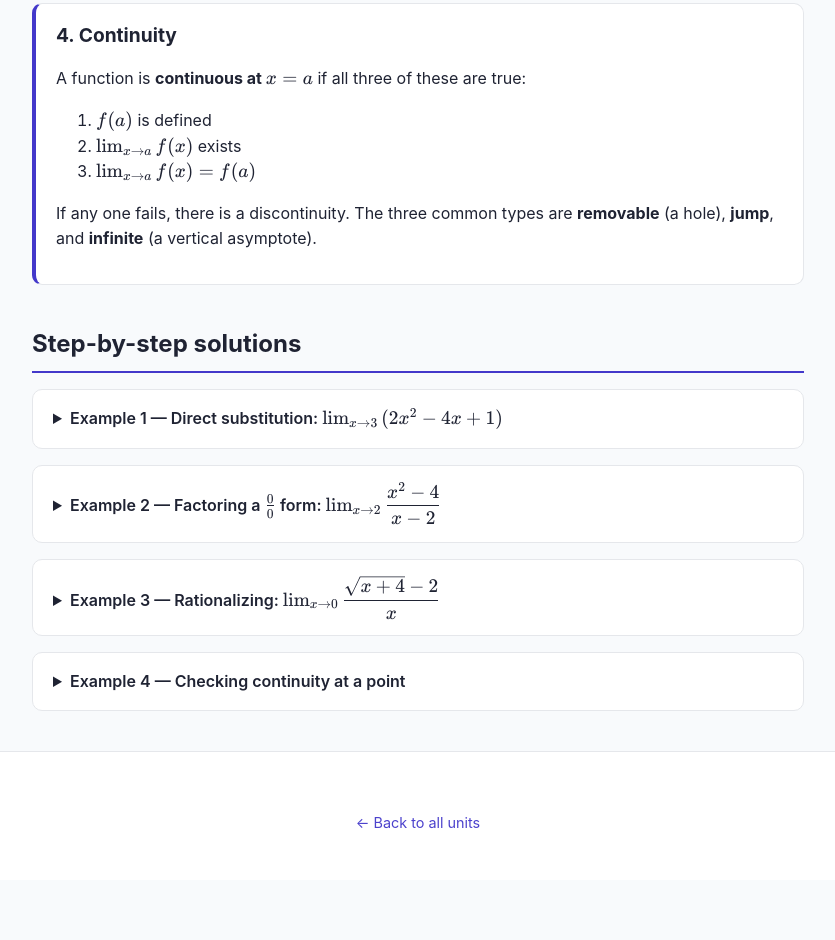
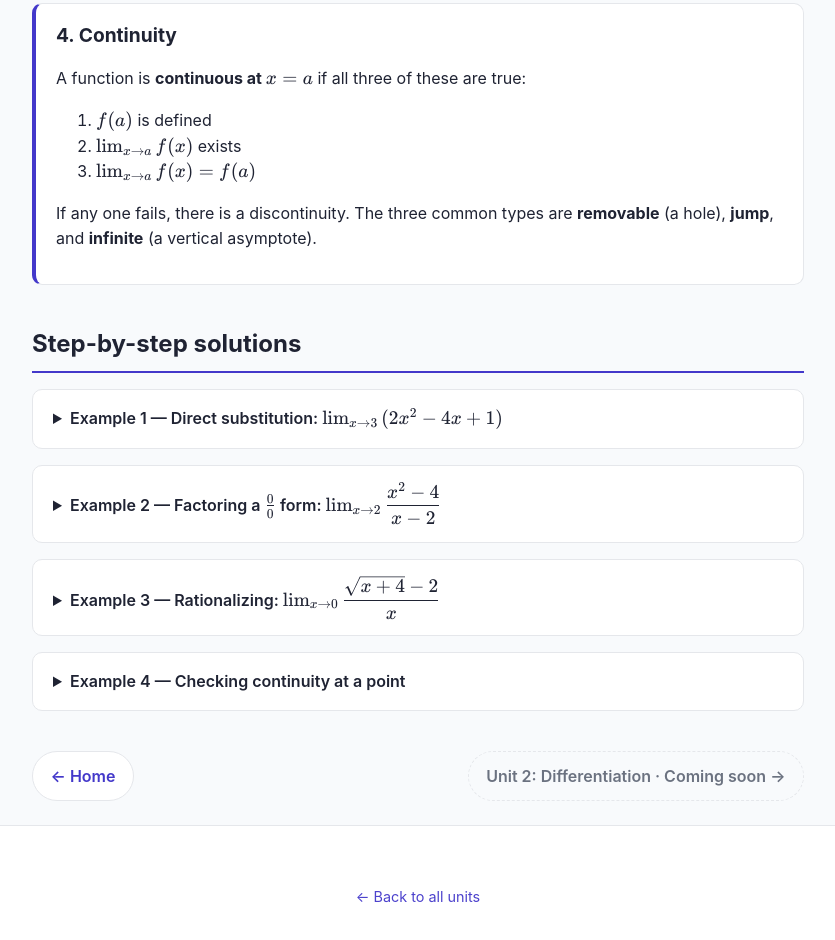
Before and after one commit to ImmortalPlays/ap-calc-ab, a plain HTML site: page units/unit-1.html in a window 1280 px wide. Shown: the part 948-1888 px from the top of the page, without its empty margins (222-1057 px from the left). Before the commit the page ends 1828 px from the top, so only its background shows below. Drawn offline with nearby package versions, Linux system fonts and the light colour scheme.

Commit message:
Add prev/next unit navigation to Unit 1 + styles

```diff
--- a/css/style.css
+++ b/css/style.css
@@ -211,3 +211,27 @@ a.unit-card:hover {
 .solution summary { cursor: pointer; font-weight: 600; padding: 0.5rem 0; }
 .solution[open] summary { border-bottom: 1px solid var(--border); margin-bottom: 0.75rem; }
 .steps li { margin-bottom: 0.5rem; }
+
+/* ---- Previous / next unit navigation ---- */
+.unit-nav {
+  display: flex;
+  justify-content: space-between;
+  align-items: center;
+  gap: 1rem;
+  margin-top: 2.5rem;
+}
+.unit-nav-link {
+  display: inline-flex;
+  align-items: center;
+  gap: 0.4rem;
+  padding: 0.7rem 1.1rem;
+  background: #fff;
+  border: 1px solid var(--border);
+  border-radius: 999px;
+  text-decoration: none;
+  color: var(--indigo);
+  font-weight: 600;
+  transition: transform 0.12s ease, box-shadow 0.12s ease;
+}
+a.unit-nav-link:hover { transform: translateY(-2px); box-shadow: 0 6px 18px rgba(67, 56, 202, 0.15); border-color: var(--indigo); }
+.unit-nav-link.disabled { color: var(--muted); background: transparent; border-style: dashed; cursor: default; }
--- a/units/unit-1.html
+++ b/units/unit-1.html
@@ -99,6 +99,12 @@
       </ol>
     </details>
 
+    <!-- Previous / next unit navigation -->
+    <nav class="unit-nav">
+      <a class="unit-nav-link" href="../index.html">&larr; Home</a>
+      <span class="unit-nav-link disabled">Unit 2: Differentiation &middot; Coming soon &rarr;</span>
+    </nav>
+
   </main>
 
   <footer class="site-footer">
```
